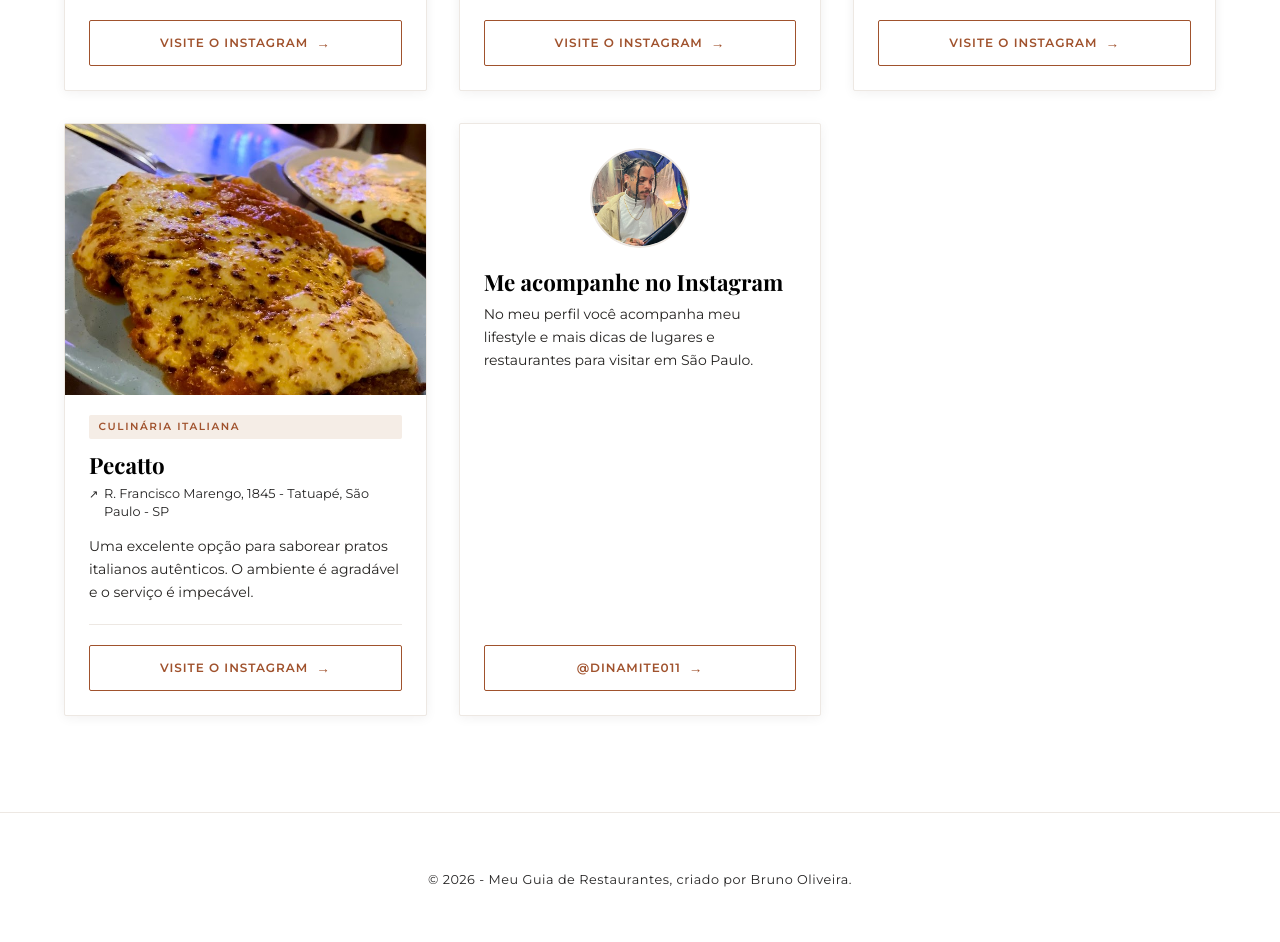
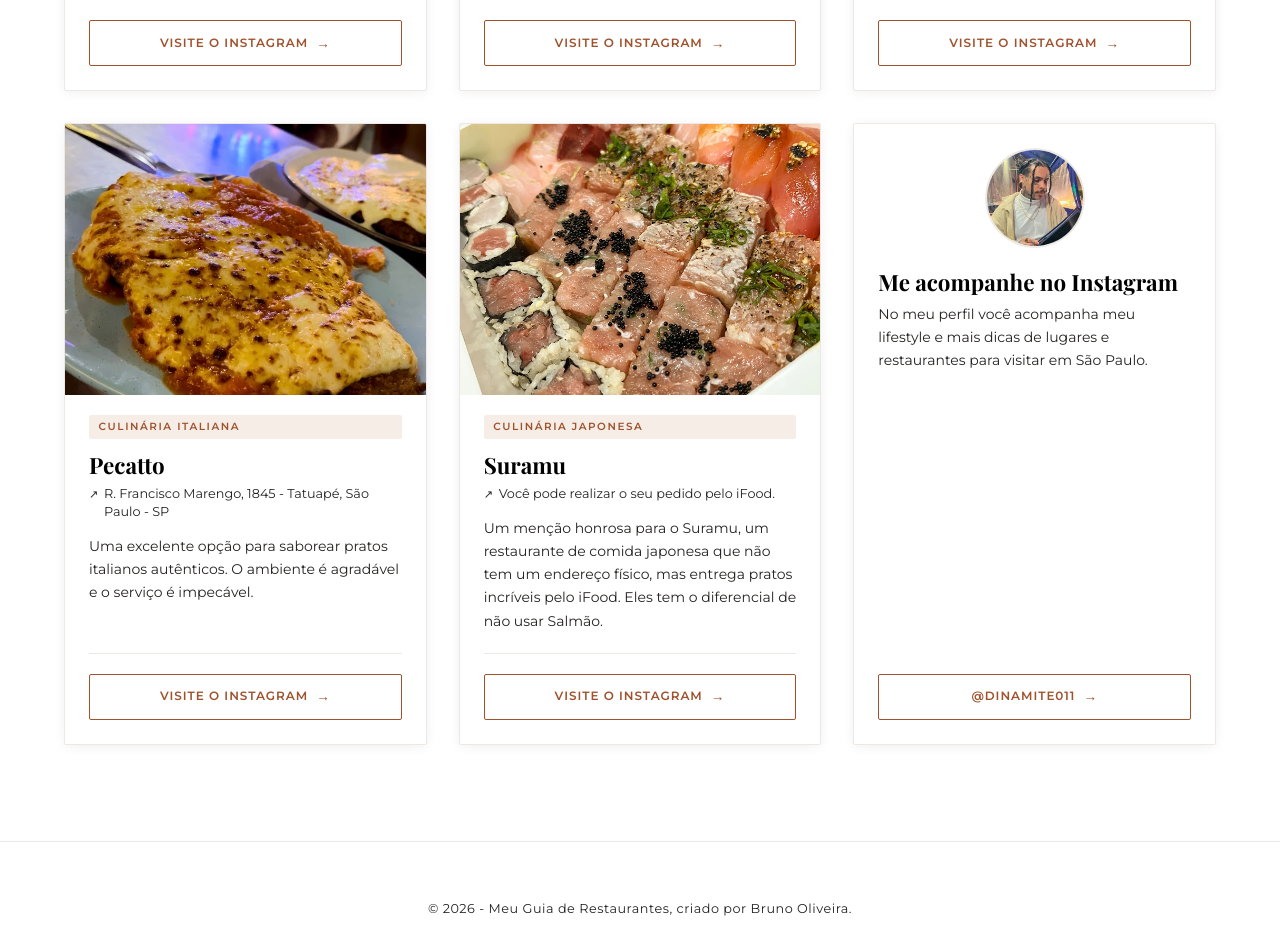
Before and after one commit to Dev-BrunoOliveira/GUIA, a React (Vite) app: page / in a window 1280 px wide. Shown: the part 2980-3922 px from the top of the page. Built offline with nearby package versions, Linux system fonts and the light colour scheme; a web font is replaced by a local one.

Commit message:
suramu restaurante add

```diff
--- a/src/data/restaurants.ts
+++ b/src/data/restaurants.ts
@@ -117,5 +117,15 @@
     address: 'R. Francisco Marengo, 1845 - Tatuapé, São Paulo - SP',
     description: 'Uma excelente opção para saborear pratos italianos autênticos. O ambiente é agradável e o serviço é impecável.',
     instagramUrl: 'https://www.instagram.com/pecattosp/'
+  },
+  {
+    id: 'suramu',
+    name: 'Suramu',
+    category: 'Culinária Japonesa',
+    image: './IMG/SURAMU/Suramu.jpg',
+    address: 'Você pode realizar o seu pedido pelo iFood.',
+    description: 'Um menção honrosa para o Suramu, um restaurante de comida japonesa que não tem um endereço físico, mas entrega pratos incríveis pelo iFood. Eles tem o diferencial de não usar Salmão.',
+    instagramUrl: 'https://www.instagram.com/suramu_sushi/'
   }
+
 ];
```
Also changed, not shown: public/IMG/SURAMU/Suramu.jpg (added).
